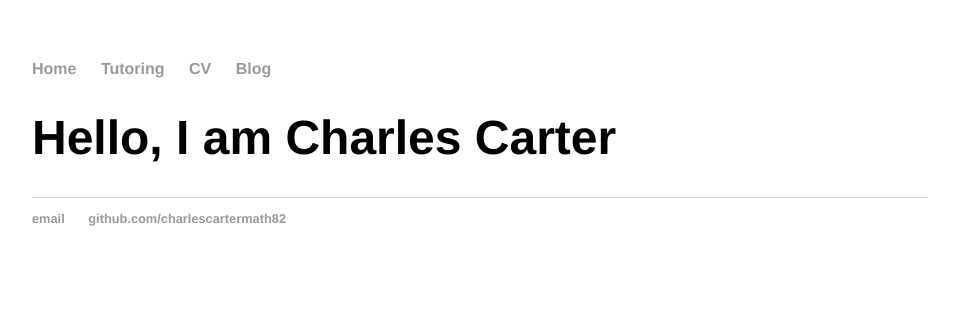
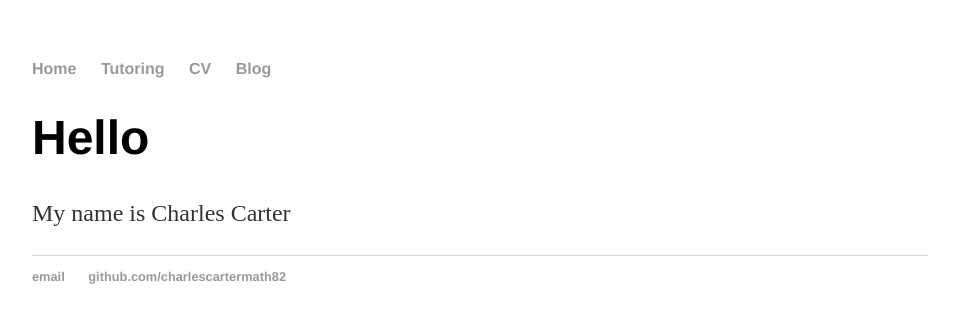
Before and after one commit to charlescartermath82/charlescartermath82.github.io, a Jekyll site: the page built from index.html, in a window 1280 px wide. Shown: the top 323 px of the page, without its empty margins (160-1119 px from the left). Built offline with Jekyll 4.4.1, drawn with Linux system fonts in a browser that asks for light colours.

Commit message:
Update index.html

```diff
--- a/index.html
+++ b/index.html
@@ -4,5 +4,6 @@ title: "Charles Carter, Math/Test Taking Tutor"
 ---
 
 <div class="blurb">
-  <h1> Hello, I am Charles Carter </h1>
+  <h1> Hello </h1>
+  <p> My name is Charles Carter </p>
 </div>
```
